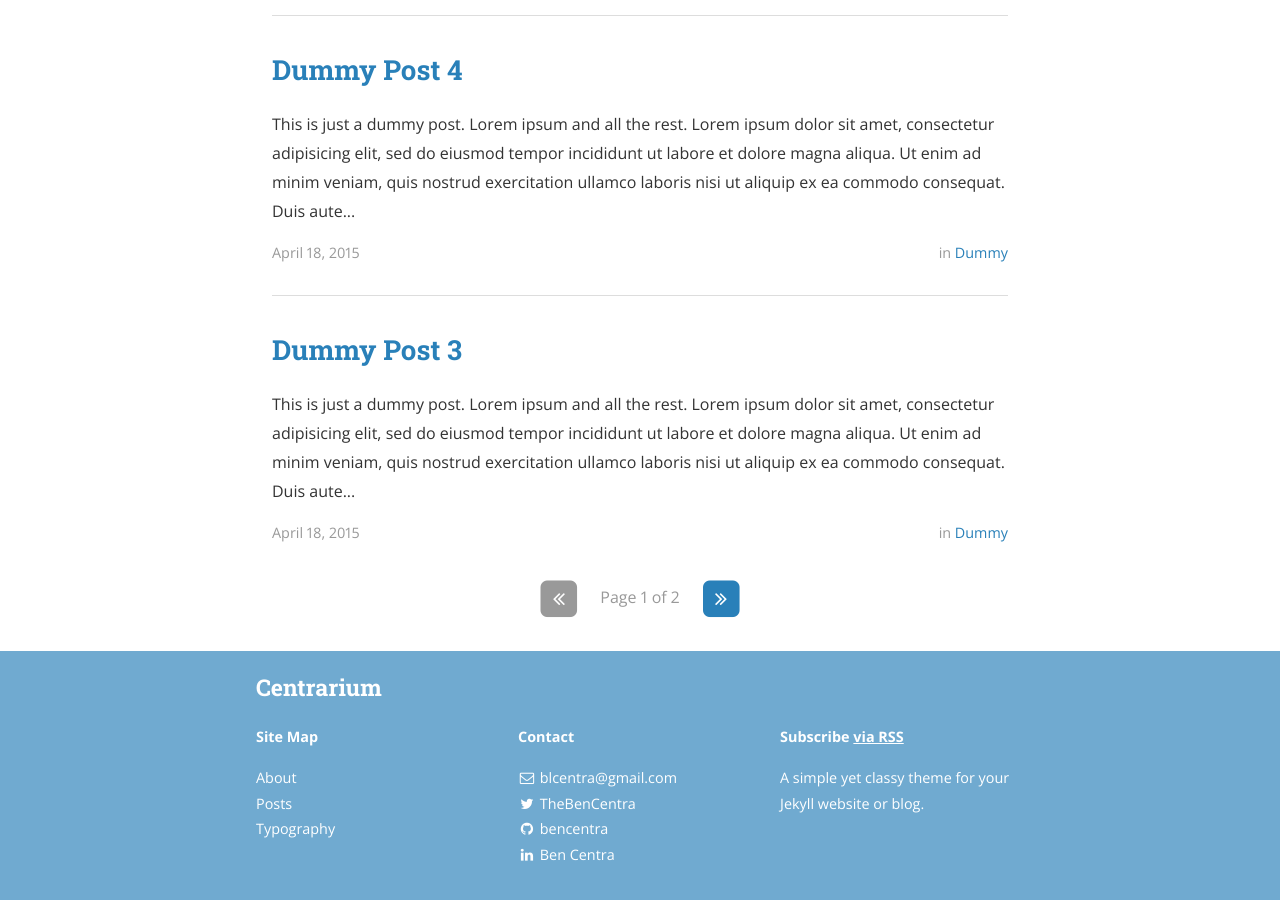
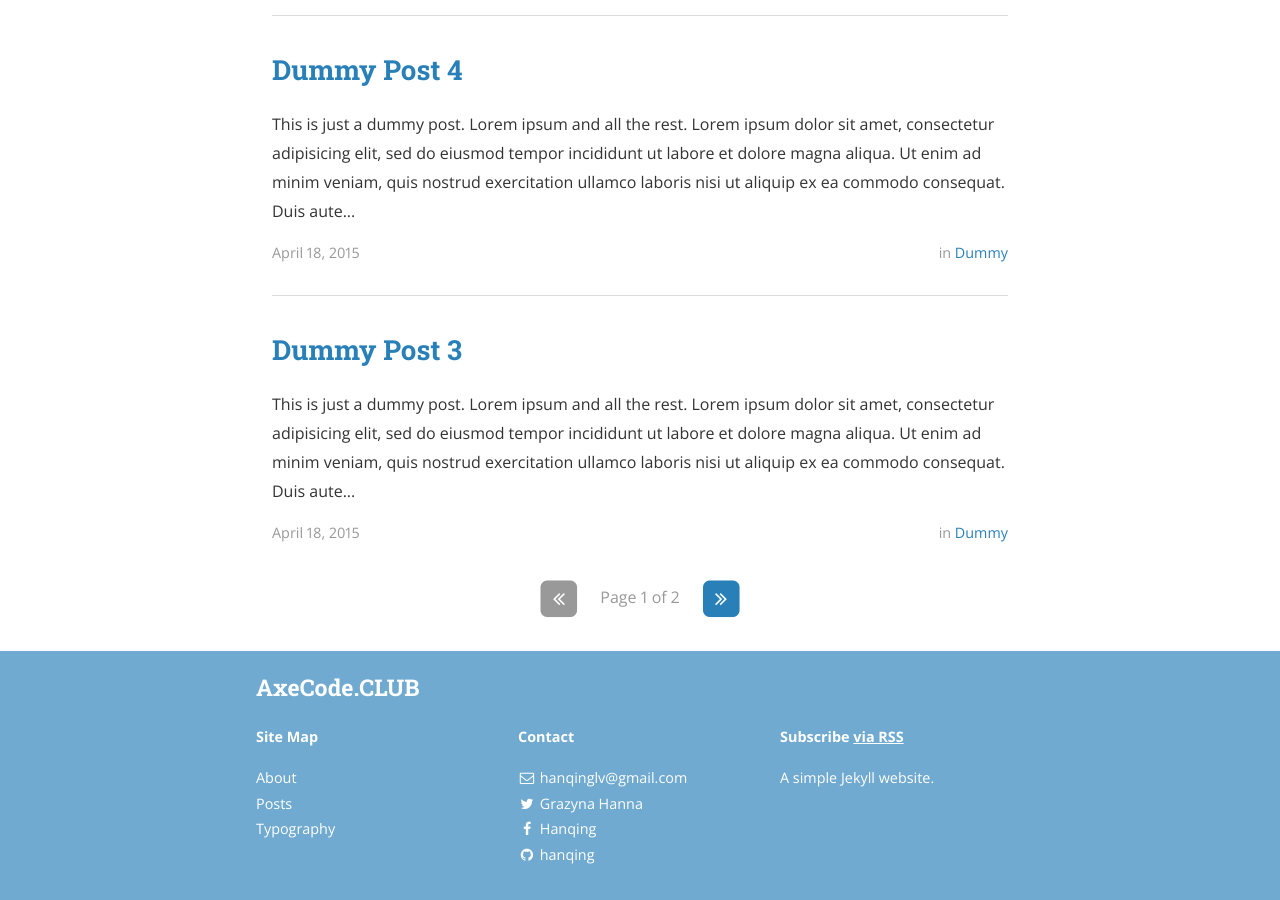
Before and after one commit to Hanqing/hanqing.github.io.backup, a Jekyll site: the page built from index.html, in a window 1280 px wide and 900 px high, scrolled down 1301 px. Built offline with Jekyll 4.4.1, drawn with Linux system fonts in a browser that asks for light colours; nearby versions of some CDN libraries; the list of posts is cut into pages by our own code; part of the change alters nothing that is shown; some of the changed text lies outside the part shown.

Commit message:
modify config

```diff
--- a/_config.yml
+++ b/_config.yml
@@ -9,12 +9,12 @@ exclude:
   - "/vendor/"
 
 # Site settings
-title: Centrarium
-subtitle: "A simple yet classy theme for your Jekyll website or blog"
-email: blcentra@gmail.com
-name: Ben Centra
+title: AxeCode.CLUB
+subtitle: "Whoops, is taking too much time to respond."
+email: hanqinglv@gmail.com
+name: Hanqing
 description: >
-  A simple yet classy theme for your Jekyll website or blog.
+  A simple Jekyll website.
 # Base URL of site (i.e. /blog). It should always start with a slash,
 # and never end with a slash. Set it to a blank value if hosting at the
 # root of your server.
@@ -48,11 +48,11 @@ jekyll-archives:
 
 # Category descriptions (for archive pages)
 descriptions:
-  - cat: jekyll
-    desc: "Posts describing Jekyll setup techniques."
+  - cat: 生活
+    desc: "千与千寻"
 
-  - cat: dummy
-    desc: "Just some placeholder posts, lorem ipsum and the rest."
+  - cat: 技术
+    desc: "骑马与砍杀"
 
 # Social icons and sharing options
 #
@@ -72,115 +72,115 @@ descriptions:
 social:
   - name: Twitter
     icon: twitter
-    username: TheBenCentra
-    url: https://twitter.com/TheBenCentra
+    username: Grazyna Hanna
+    url: https://twitter.com/HanqingLv
     desc: Follow me on Twitter
     share: true
 
   - name: Facebook
     icon: facebook
-    username: thebencentra
-    url:
+    username: Hanqing
+    url: https://www.facebook.com/hanqing.lv
     desc: Friend me on Facebook
     share: true
 
   - name: GitHub
     icon: github
-    username: bencentra
-    url: https://github.com/bencentra
+    username: hanqing
+    url: https://github.com/Hanqing
     desc: Fork me on GitHub
     share: false
 
-  - name: LinkedIn
-    icon: linkedin
-    username: Ben Centra
-    url: https://www.linkedin.com/pub/ben-centra/47/769/60a
-    desc: Connect with me on LinkedIn
-    share: true
+  # - name: LinkedIn
+  #   icon: linkedin
+  #   username: Ben Centra
+  #   url: https://www.linkedin.com/pub/ben-centra/47/769/60a
+  #   desc: Connect with me on LinkedIn
+  #   share: true
 
-  - name: Google+
-    icon: google-plus
-    username:
-    url:
-    desc: Add me to your Circles
-    share: true
+  # - name: Google+
+  #   icon: google-plus
+  #   username:
+  #   url:
+  #   desc: Add me to your Circles
+  #   share: true
 
-  - name: YouTube
-    icon: youtube
-    username:
-    url:
-    desc: Subscribe on YouTube
-    share: false
+  # - name: YouTube
+  #   icon: youtube
+  #   username:
+  #   url:
+  #   desc: Subscribe on YouTube
+  #   share: false
 
-  - name: Instagram
-    icon: instagram
-    username:
-    url:
-    desc: Follow me on Instagram
-    share: false
+  # - name: Instagram
+  #   icon: instagram
+  #   username:
+  #   url:
+  #   desc: Follow me on Instagram
+  #   share: false
 
-  - name: Pinterest
-    icon: pinterest
-    username:
-    url:
-    desc: Follow me on Pinterest
-    share: true
+  # - name: Pinterest
+  #   icon: pinterest
+  #   username:
+  #   url:
+  #   desc: Follow me on Pinterest
+  #   share: true
 
-  - name: SoundCloud
-    icon: soundcloud
-    username:
-    url:
-    desc: Follow me on SoundCloud
-    share: false
+  # - name: SoundCloud
+  #   icon: soundcloud
+  #   username:
+  #   url:
+  #   desc: Follow me on SoundCloud
+  #   share: false
 
-  - name: Tumblr
-    icon: tumblr
-    username:
-    url:
-    desc: Follow me on Tumblr
-    share: false
+  # - name: Tumblr
+  #   icon: tumblr
+  #   username:
+  #   url:
+  #   desc: Follow me on Tumblr
+  #   share: false
 
-  - name: Steam
-    icon: steam
-    username:
-    url:
-    desc: Friend me on Steam
-    share: false
+  # - name: Steam
+  #   icon: steam
+  #   username:
+  #   url:
+  #   desc: Friend me on Steam
+  #   share: false
 
-  - name: Dribbble
-    icon: dribbble
-    username:
-    url:
-    desc: Follow me on Dribble
-    share: false
+  # - name: Dribbble
+  #   icon: dribbble
+  #   username:
+  #   url:
+  #   desc: Follow me on Dribble
+  #   share: false
 
-  - name: Vimeo
-    icon: vimeo-square
-    username:
-    url:
-    desc: Follow me on Vimeo
-    share: false
+  # - name: Vimeo
+  #   icon: vimeo-square
+  #   username:
+  #   url:
+  #   desc: Follow me on Vimeo
+  #   share: false
 
-  - name: Vine
-    icon: vine
-    username:
-    url:
-    desc: Follow me on Vine
-    share: false
+  # - name: Vine
+  #   icon: vine
+  #   username:
+  #   url:
+  #   desc: Follow me on Vine
+  #   share: false
 
-  - name: Reddit
-    icon: reddit
-    username:
-    url:
-    desc: Share to Reddit
-    share: true
+  # - name: Reddit
+  #   icon: reddit
+  #   username:
+  #   url:
+  #   desc: Share to Reddit
+  #   share: true
 
-  - name: "Hacker News"
-    icon: hacker-news
-    username:
-    url:
-    desc: Share to Hacker News
-    share: false
+  # - name: "Hacker News"
+  #   icon: hacker-news
+  #   username:
+  #   url:
+  #   desc: Share to Hacker News
+  #   share: false
 
 # Social sharing protocols
 # These are for automatically generating sharing metadata for FB and Twitter
@@ -193,6 +193,6 @@ protocols:
 
     twitter_image: "/assets/logo.png"
 
-    os_repo: "https://github.com/bencentra/centrarium.com"
+    os_repo: "https://github.com/Hanqing/hanqing.github.io"
     os_rcs_type: "git"
-    os_src: "git@github.com:bencentra/centrarium.com.git"
+    os_src: "git@github.com:Hanqing/hanqing.github.io.git"
```
